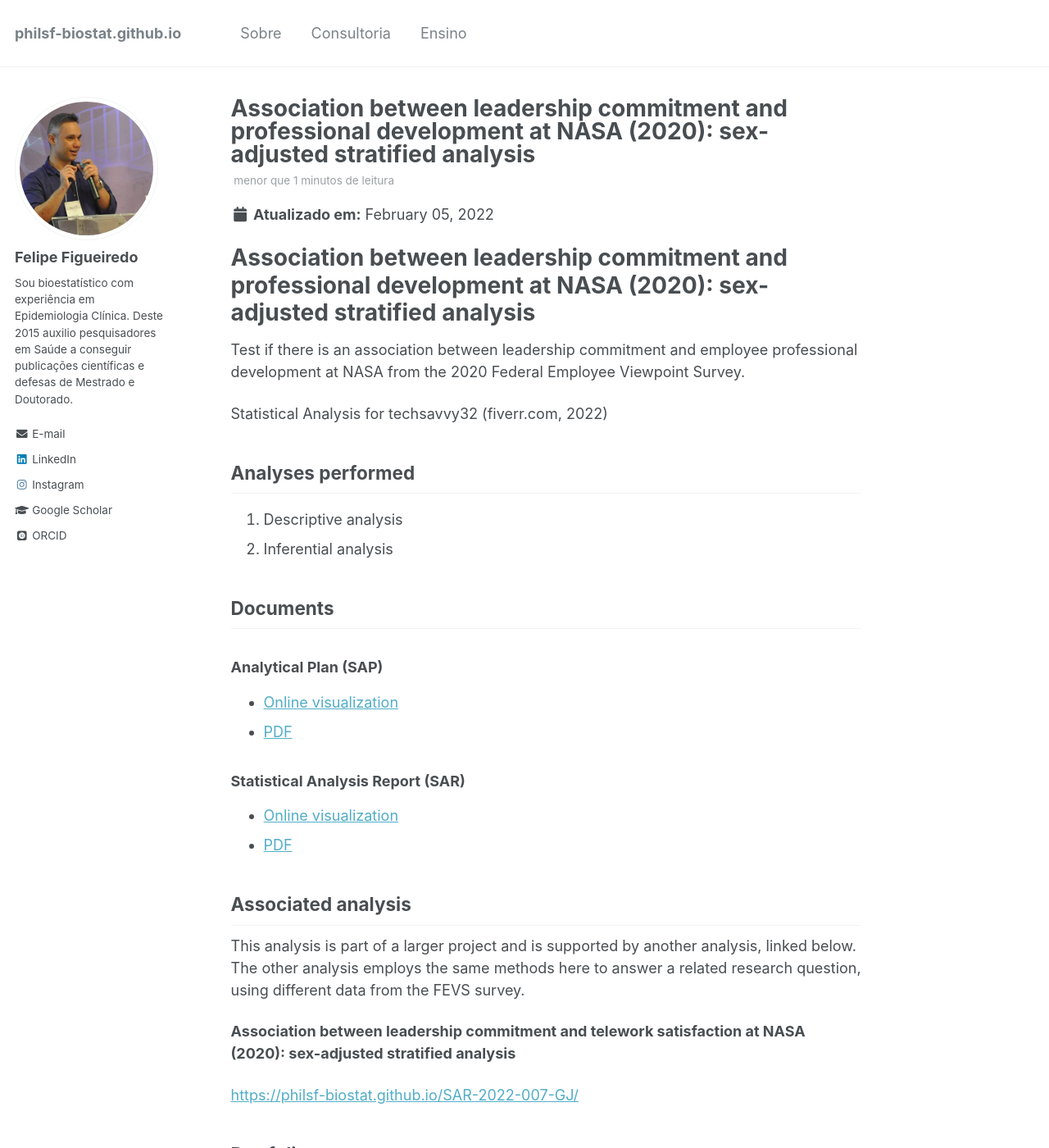
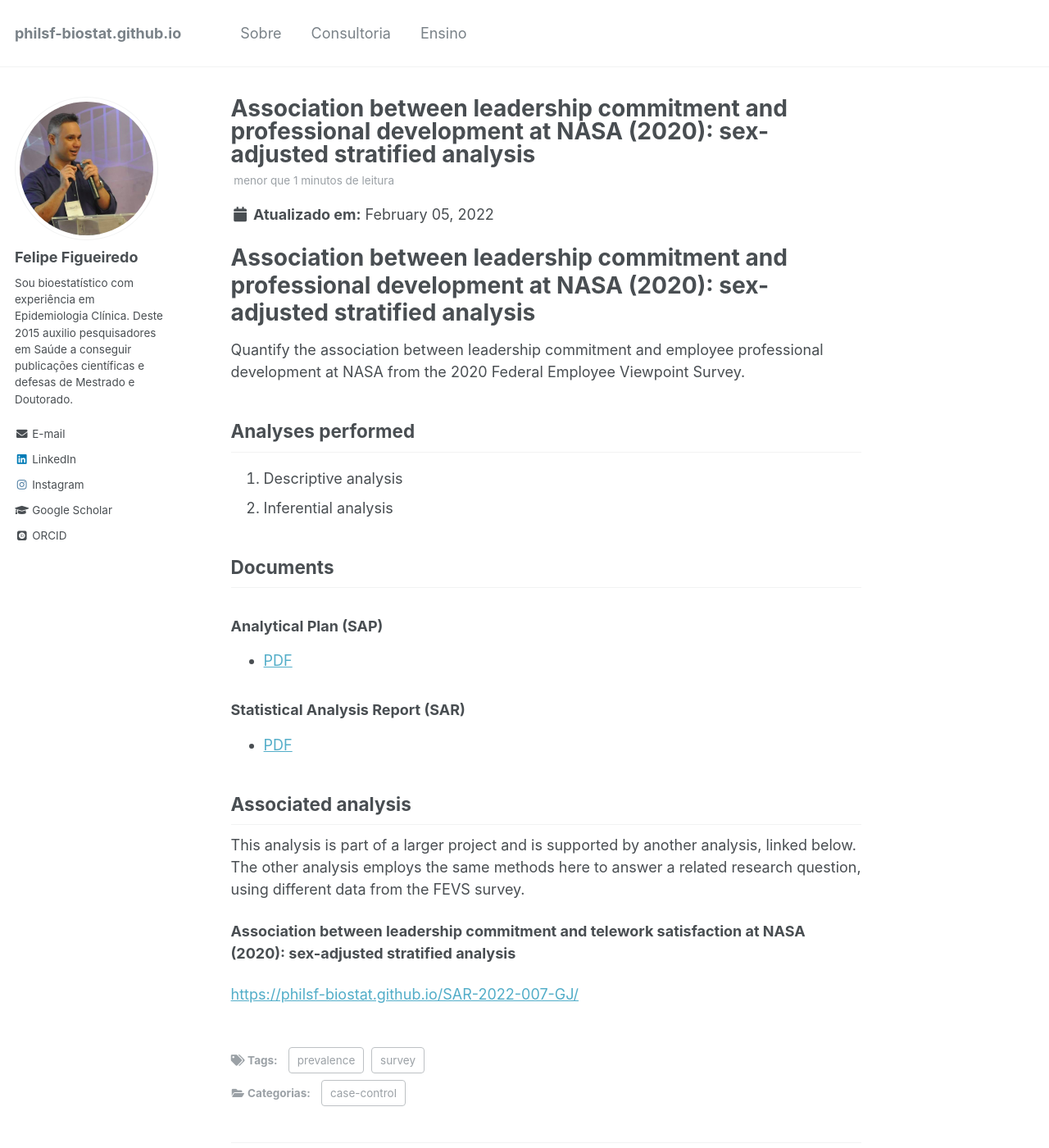
Before and after one commit to philsf-biostat/philsf-biostat.github.io, a Jekyll site: the page built from _posts/2022-02-05-SAR-2022-008.md, in a window 1280 px wide and 1400 px high. Shown: the whole window at 82% size. Built offline with Jekyll 4.4.1, drawn with Linux system fonts in a browser that asks for light colours; some web fonts are replaced; part of the change alters nothing that is shown; some of the changed text lies outside the part shown.

Commit message:
2022-008 updated

```diff
--- a/_posts/2022-02-05-SAR-2022-008.md
+++ b/_posts/2022-02-05-SAR-2022-008.md
@@ -14,9 +14,7 @@ tags:
 
 # Association between leadership commitment and professional development at NASA (2020): sex-adjusted stratified analysis
 
-Test if there is an association between leadership commitment and employee professional development at NASA from the 2020 Federal Employee Viewpoint Survey.
-
-Statistical Analysis for techsavvy32 (fiverr.com, 2022)
+Quantify the association between leadership commitment and employee professional development at NASA from the 2020 Federal Employee Viewpoint Survey.
 
 ## Analyses performed
 
@@ -27,19 +25,11 @@ Statistical Analysis for techsavvy32 (fiverr.com, 2022)
 
 ### Analytical Plan (SAP)
 
-- [Online visualization][sapviz-v02]
-- [PDF][sappdf-v02]
-
-<!-- - [Online visualization][sapviz-v01] -->
-<!-- - [PDF][sappdf-v01] -->
+- [PDF][sap]
 
 ### Statistical Analysis Report (SAR)
 
-- [Online visualization][reportviz-v02]
-- [PDF][pdf-v02]
-
-<!-- - [Online visualization][reportviz-v01] -->
-<!-- - [PDF][pdf-v01] -->
+- [PDF][sar]
 
 ## Associated analysis
 
@@ -50,29 +40,7 @@ The other analysis employs the same methods here to answer a related research qu
 
 <https://philsf-biostat.github.io/SAR-2022-007-GJ/>
 
-## Portfolio
-
-This analysis is included in the consultant's portfolio.
-Other analyses performed can also be seen at:
-
-<https://philsf-biostat.github.io/>
-
 <!-- --- -->
 
-[sapviz-v01]: report/SAP-2022-008-GJ-v01.md
-[sapviz-v02]: report/SAP-2022-008-GJ-v02.md
-[sappdf-v01]: https://docs.google.com/viewer?url=https://github.com/philsf-biostat/SAR-2022-008-GJ/raw/main/report/SAP-2022-008-GJ-v01.pdf
-[sappdf-v02]: https://docs.google.com/viewer?url=https://github.com/philsf-biostat/SAR-2022-008-GJ/raw/main/report/SAP-2022-008-GJ-v02.pdf
-
-[reportviz-v01]: report/SAR-2022-008-GJ-v01.md
-[reportviz-v02]: report/SAR-2022-008-GJ-v02.md
-[pdf-v01]: https://docs.google.com/viewer?url=https://github.com/philsf-biostat/SAR-2022-008-GJ/raw/main/report/SAR-2022-008-GJ-v01.pdf
-[pdf-v02]: https://docs.google.com/viewer?url=https://github.com/philsf-biostat/SAR-2022-008-GJ/raw/main/report/SAR-2022-008-GJ-v02.pdf
-[docx-v01]: https://docs.google.com/viewer?url=https://github.com/philsf-biostat/SAR-2022-008-GJ/raw/main/report/SAR-2022-008-GJ-v01.docx
-[docx-v02]: https://docs.google.com/viewer?url=https://github.com/philsf-biostat/SAR-2022-008-GJ/raw/main/report/SAR-2022-008-GJ-v02.docx
-
-[releases]: https://github.com/philsf-biostat/SAR-2022-008-GJ/releases/
-[milestone-v01]: https://github.com/philsf-biostat/SAR-2022-008-GJ/milestone/mmm01
-[v01-project]: https://github.com/philsf-biostat/SAR-2022-008-GJ/projects/ppp01
-[milestone-v02]: https://github.com/philsf-biostat/SAR-2022-008-GJ/milestone/mmm02
-[v02-project]: https://github.com/philsf-biostat/SAR-2022-008-GJ/projects/ppp02
+[sap]: /files/SAP-2022-008-GJ-v02.pdf
+[sar]: /files/SAR-2022-008-GJ-v02.pdf
```
